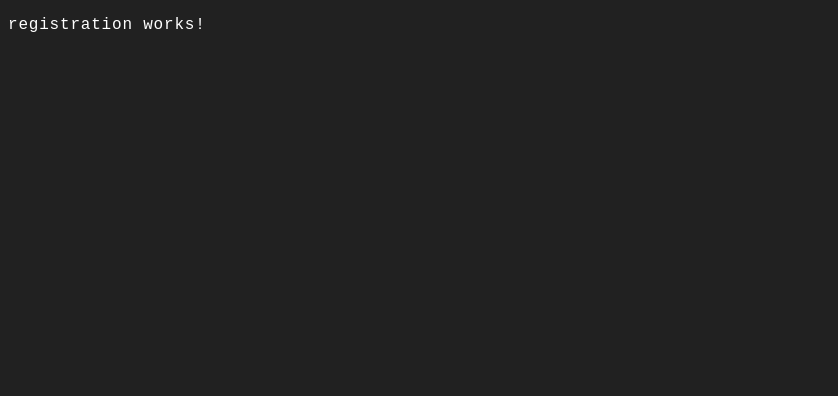
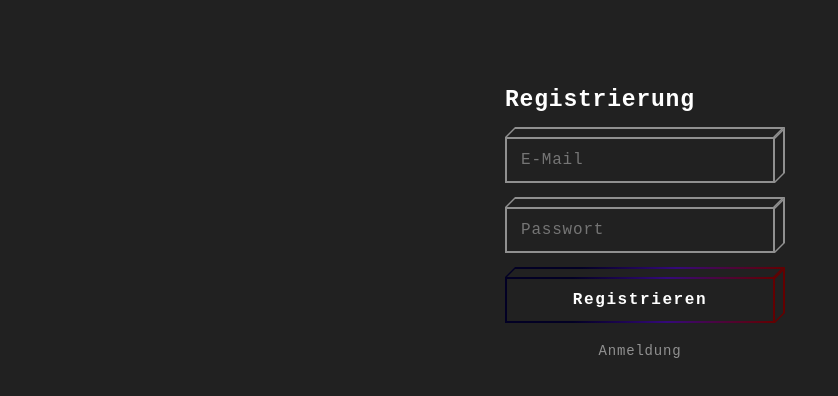
Before and after one commit to Jerrynicki/stein, an Angular app in the folder root/frontend/stein_app/: page /registration in a window 1280 px wide. Shown: the top 396 px of the page, without its empty margins (0-838 px from the left). Built offline with nearby package versions, Linux system fonts and the light colour scheme.

Commit message:
first registration impl. (html & css only)

```diff
--- a/root/frontend/stein_app/src/app/registration/registration.component.html
+++ b/root/frontend/stein_app/src/app/registration/registration.component.html
@@ -1 +1,44 @@
-<p>registration works!</p>
+<form autocomplete="off" class="form">
+    <div class="control">
+      <h1>Registrierung</h1>
+    </div>
+    <div class="control block-cube block-input">
+      <input name="email" placeholder="E-Mail" type="email" />
+      <div class="bg-top">
+        <div class="bg-inner"></div>
+      </div>
+      <div class="bg-right">
+        <div class="bg-inner"></div>
+      </div>
+      <div class="bg">
+        <div class="bg-inner"></div>
+      </div>
+    </div>
+    <div class="control block-cube block-input">
+      <input name="password" placeholder="Passwort" type="password" />
+      <div class="bg-top">
+        <div class="bg-inner"></div>
+      </div>
+      <div class="bg-right">
+        <div class="bg-inner"></div>
+      </div>
+      <div class="bg">
+        <div class="bg-inner"></div>
+      </div>
+    </div>
+    <button class="btn block-cube block-cube-hover" type="button">
+      <div class="bg-top">
+        <div class="bg-inner"></div>
+      </div>
+      <div class="bg-right">
+        <div class="bg-inner"></div>
+      </div>
+      <div class="bg">
+        <div class="bg-inner"></div>
+      </div>
+      <div class="text">Registrieren</div>
+    </button>
+    <div class="links">
+      <a href="login">Anmeldung</a>
+    </div>
+  </form>
--- a/root/frontend/stein_app/src/app/registration/registration.component.scss
+++ b/root/frontend/stein_app/src/app/registration/registration.component.scss
@@ -0,0 +1 @@
+@import "../login/login.component.scss";
```
